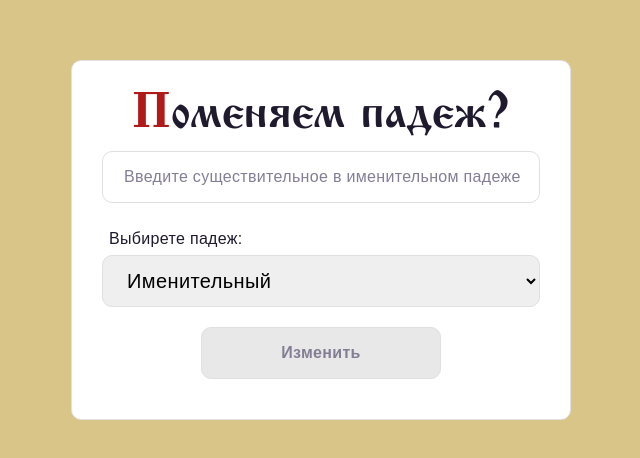
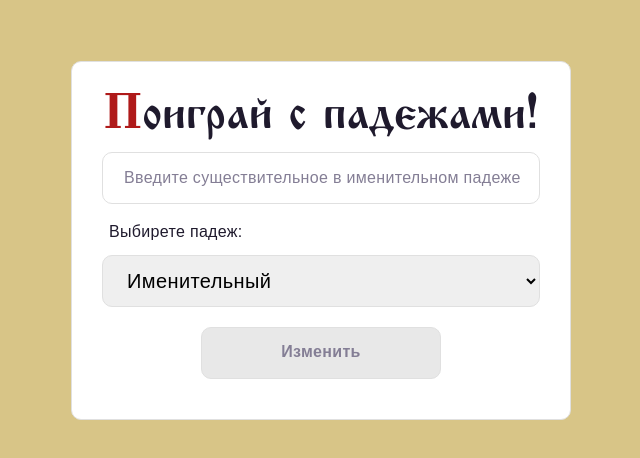
Before and after one commit to NastyaLyashko/test-gnivc, a React app: page / in a window 1280 px wide. Shown: the part 160-618 px from the top of the page, without its empty margins (319-959 px from the left). Built offline with nearby package versions, Linux system fonts and the light colour scheme.

Commit message:
fix field, add readme

```diff
--- a/package.json
+++ b/package.json
@@ -1,11 +1,13 @@
 {
   "name": "test-gnivc",
+  "homepage": "https://nastyalyashko.github.io/test-gnivc/",
   "version": "0.1.0",
   "private": true,
   "dependencies": {
     "@testing-library/jest-dom": "^5.16.1",
     "@testing-library/react": "^12.1.2",
     "@testing-library/user-event": "^13.5.0",
+    "gh-pages": "^3.2.3",
     "react": "^17.0.2",
     "react-dom": "^17.0.2",
     "react-scripts": "5.0.0",
@@ -15,7 +17,9 @@
     "start": "react-scripts start",
     "build": "react-scripts build",
     "test": "react-scripts test",
-    "eject": "react-scripts eject"
+    "eject": "react-scripts eject",
+    "predeploy": "npm run build",
+    "deploy": "gh-pages -d build"
   },
   "eslintConfig": {
     "extends": [
--- a/src/components/Form/Form.css
+++ b/src/components/Form/Form.css
@@ -64,14 +64,14 @@
 .form__field {
     font-weight: 500;
     font-size: 16px;
-    line-height: 2;
+    line-height: 1;
     letter-spacing: 0.02em;
-    margin-left: 7px;
+    margin: 0px 0px 15px 7px;
 }
 
 .form__field_text-input {
     position: absolute;
-    transform: translate(0, 10px) scale(1);
+    transform: translate(0, 18px) scale(1);
     transform-origin: top left;
     transition: all 0.2s ease-out;
     padding-left: 15px;
@@ -83,7 +83,7 @@
 }
 
 .form__field_text-input_active {
-    transform: translate(0px, -33px);
+    transform: translate(0px, -32px);
     padding: 0px;
 }
 
--- a/src/components/Form/Form.js
+++ b/src/components/Form/Form.js
@@ -46,7 +46,7 @@ export default function Form ({ changeWord, text, newWord }) {
     return (
         <section className="form">
             <form onSubmit={handleSubmit} className="form__container">
-                <h3 className="form__title">Поменяем падеж?</h3>
+                <h3 className="form__title">Поиграй с падежами!</h3>
                 <div className={`${isInputActive ? "form__input-container_active" : ""} form__input-container`}>
                     <label className={`${isInputActive ? "form__field_active form__field_text-input_active" : ""} form__field form__field_text-input`} htmlFor='word' >
                         Введите существительное в именительном падеже
```
Also changed, not shown: README.md, 1 other file.
